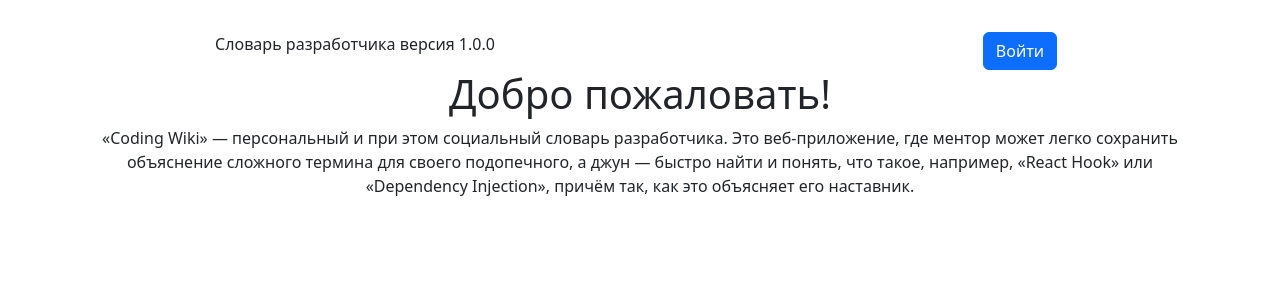
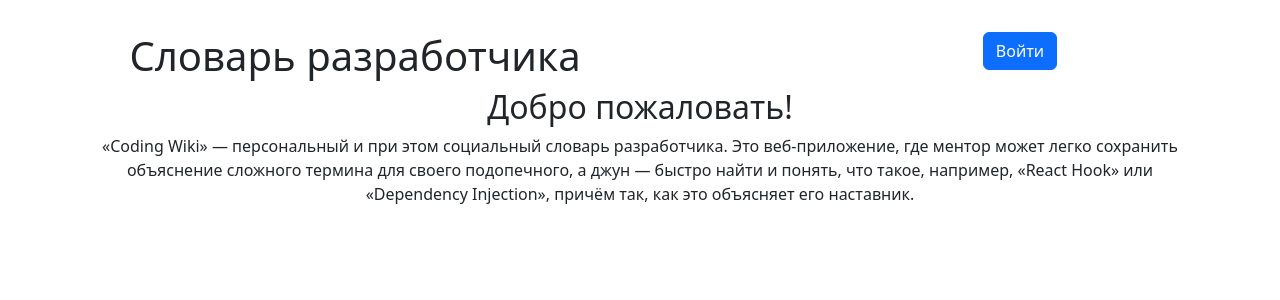
Before and after one commit to oralova51/dictionary, a React (Vite) app in the folder client/: page / in a window 1280 px wide. Shown: the top 300 px of the page. Built offline with nearby package versions, Linux system fonts and the light colour scheme; no server answers.

Commit message:
add all auth

```diff
--- a/client/src/app/Layout/Layout.jsx
+++ b/client/src/app/Layout/Layout.jsx
@@ -21,7 +21,9 @@ export default function Layout({ user, setUser }) {
     <>
       <Container>
         <Row>
-          <Col sm={6}>Словарь разработчика версия 1.0.0</Col>
+          <Col sm={6}>
+            <h1>Словарь разработчика</h1>
+          </Col>
           <Col sm={2}></Col>
           <Col sm={4}>
             {user.status === "logged" ? (
--- a/client/src/pages/MainPage.jsx
+++ b/client/src/pages/MainPage.jsx
@@ -7,10 +7,10 @@ export default function MainPage({ user }) {
 
   return (
     <>
-      <h1>
+      <h2>
         Добро пожаловать
         {user.status === "logged" ? `, ${user.data?.name}` : ``}!
-      </h1>
+      </h2>
       <p>
         <span>«Coding Wiki»</span> — персональный и при этом социальный словарь
         разработчика. Это веб-приложение, где ментор может легко сохранить
```
